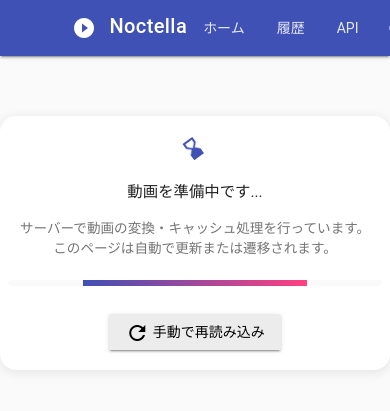
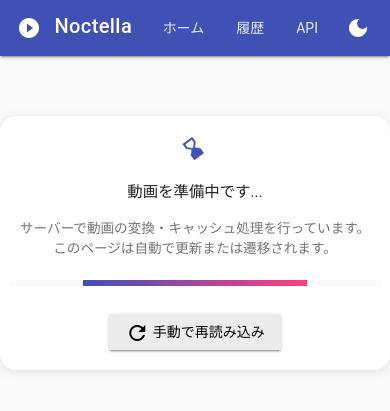
Before and after one commit to yunfie-twitter/Noctella-Video-Streaming, a Flask app: template templates/waiting.html in a window 390 px wide. Shown: the top 411 px of the page. Run offline with Flask 2, Linux system fonts and the light colour scheme; the template is opened without the code that fills it, so the values that code supplies are empty.

Commit message:
Update waiting.html

```diff
--- a/templates/waiting.html
+++ b/templates/waiting.html
@@ -100,7 +100,12 @@
       .center-card {
         padding: 20px 8px;
       }
+    }@media screen and (max-width: 1024px) {
+    .mdl-layout__header-row {
+        height: 56px;
+        padding: 0 16px 0 17px;
     }
+}
   </style>
 </head>
 <body>
```
